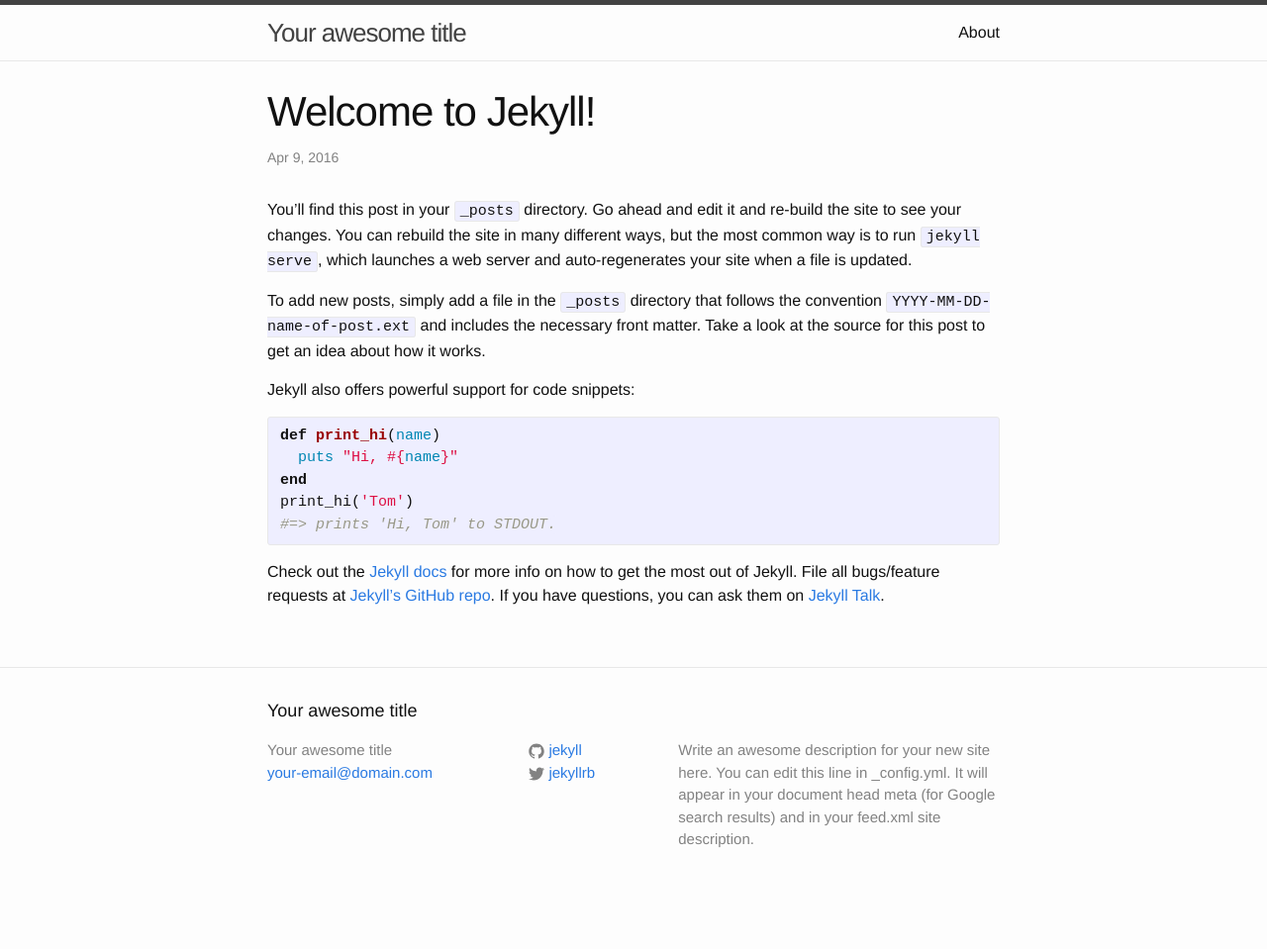
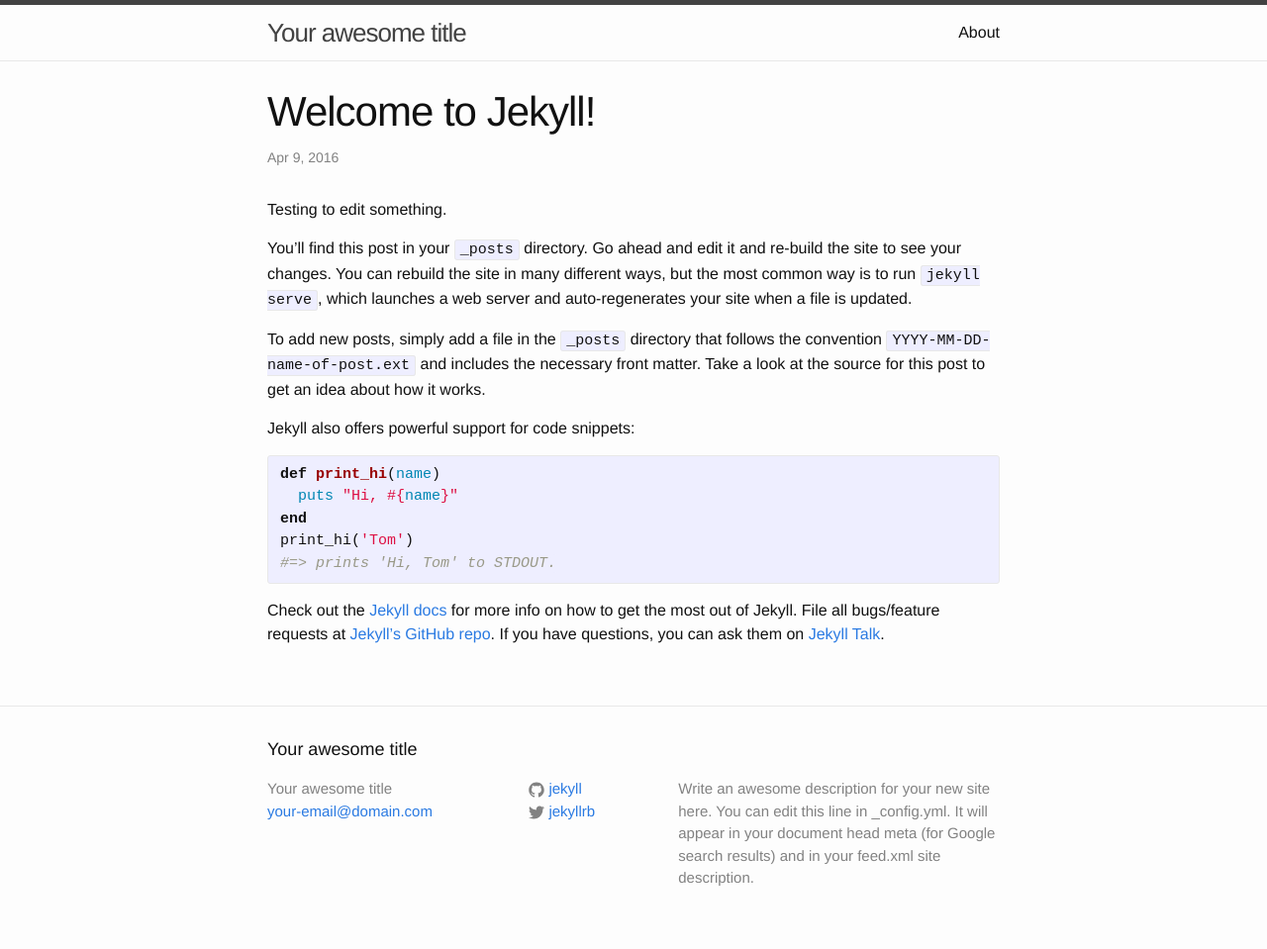
Before and after one commit to pwigle/pwigle.github.io, a Jekyll site: the page built from _posts/2016-04-09-welcome-to-jekyll.markdown, in a window 1280 px wide. Shown: the whole page at 99% size. Built offline with Jekyll 4.4.1, drawn with Linux system fonts in a browser that asks for light colours; before the commit the page ends 920 px from its top, so only the background shows below that.

Commit message:
Test edit

```diff
--- a/_posts/2016-04-09-welcome-to-jekyll.markdown
+++ b/_posts/2016-04-09-welcome-to-jekyll.markdown
@@ -4,6 +4,8 @@ title:  "Welcome to Jekyll!"
 date:   2016-04-09 15:04:23 +0200
 categories: jekyll update
 ---
+Testing to edit something.
+
 You’ll find this post in your `_posts` directory. Go ahead and edit it and re-build the site to see your changes. You can rebuild the site in many different ways, but the most common way is to run `jekyll serve`, which launches a web server and auto-regenerates your site when a file is updated.
 
 To add new posts, simply add a file in the `_posts` directory that follows the convention `YYYY-MM-DD-name-of-post.ext` and includes the necessary front matter. Take a look at the source for this post to get an idea about how it works.
```
